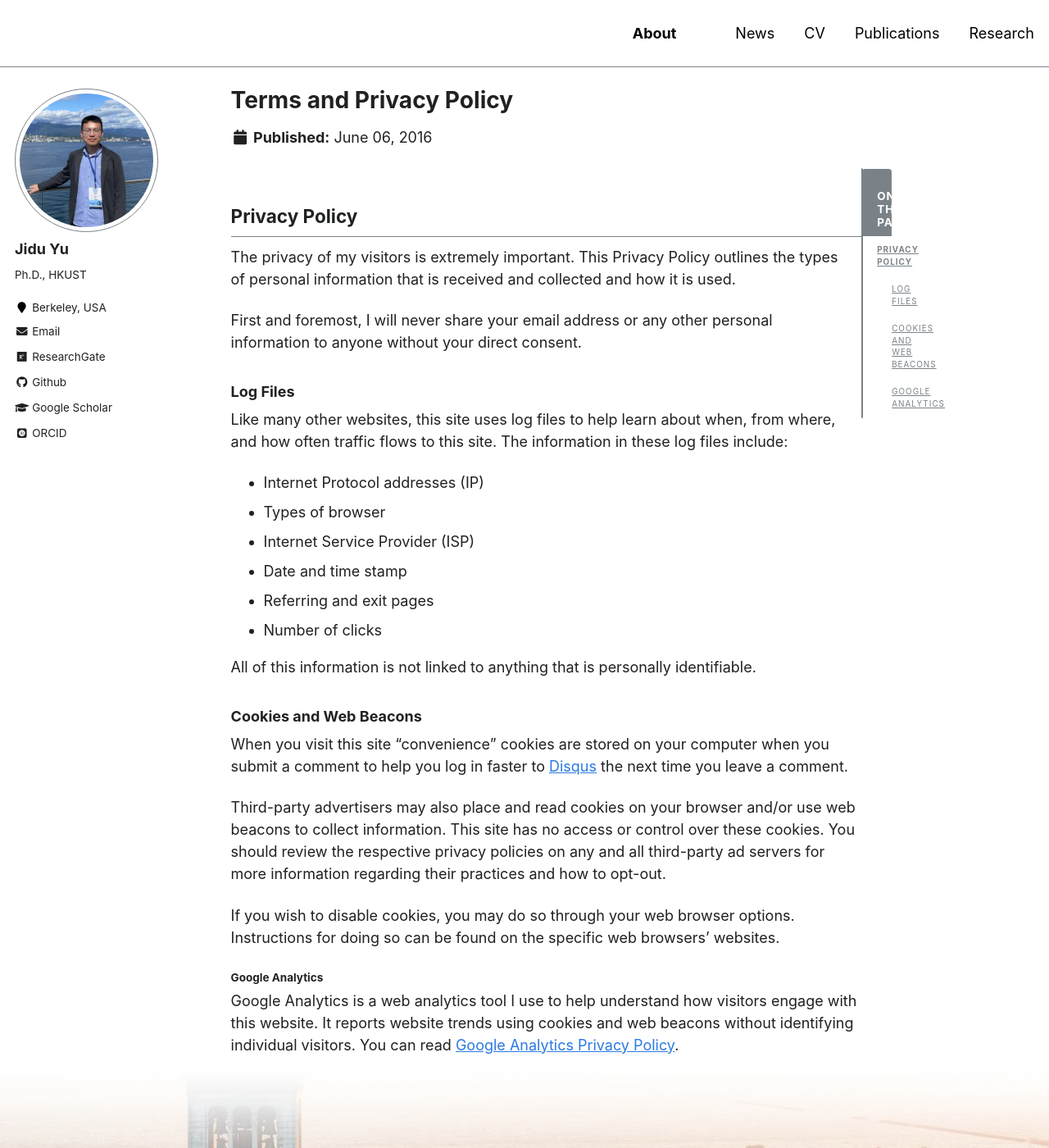
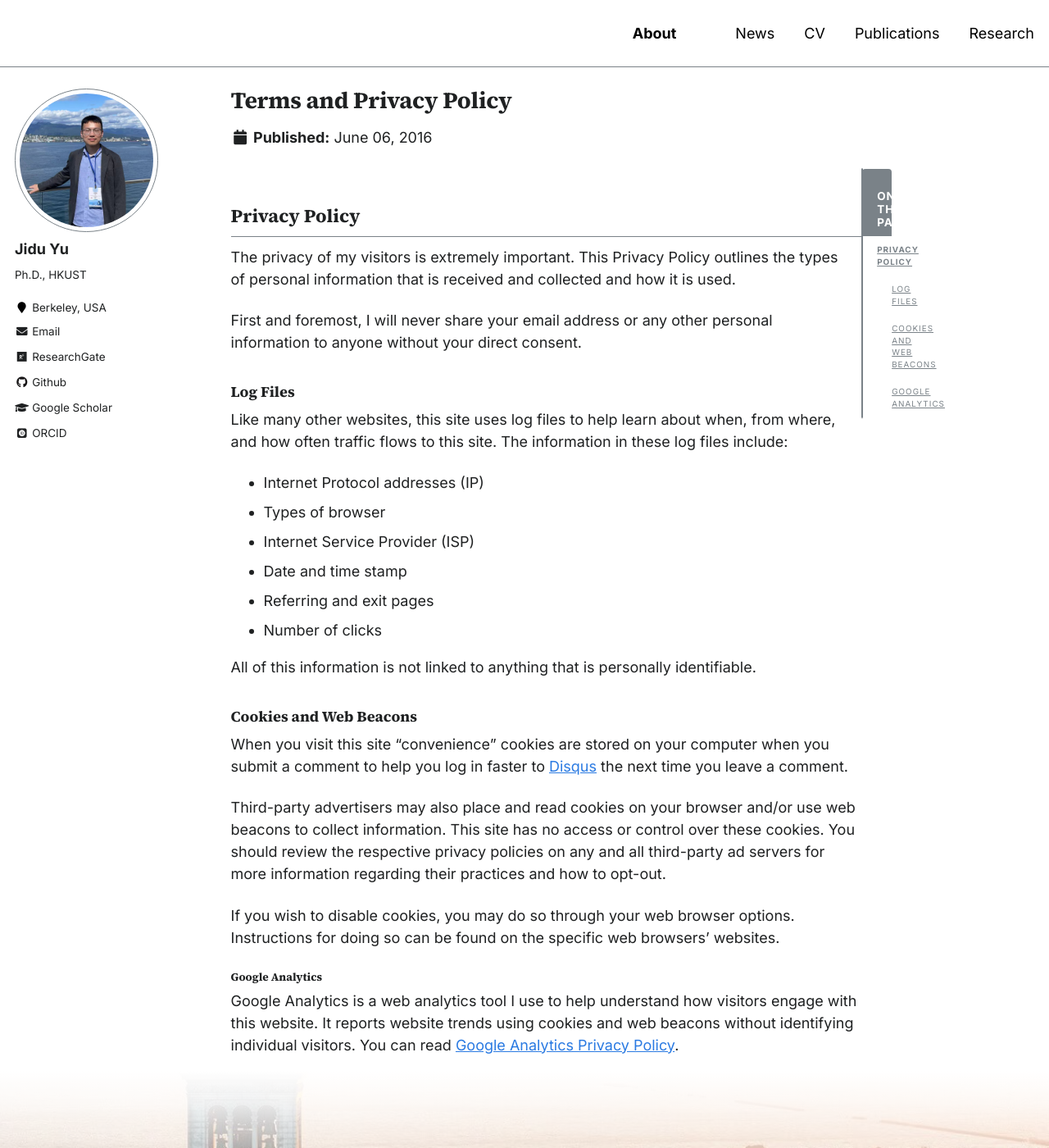
Before and after one commit to yujidu/yujidu.github.io, a Jekyll site: the page built from _pages/terms.md, in a window 1280 px wide and 1400 px high. Shown: the whole window at 82% size. Built offline with Jekyll 4.4.1, drawn with Linux system fonts in a browser that asks for light colours; some web fonts are replaced.

Commit message:
Typography: Source Serif 4 headings, Inter text; phones: larger square photo
Co-Authored-By: Claude Opus 5.5 <noreply@anthropic.com>
Claude-Session: https://claude.ai/code/session_01Vw9tGnbWFVNDt9UXvET6V8

```diff
--- a/_includes/head/custom.html
+++ b/_includes/head/custom.html
@@ -1,6 +1,10 @@
 {% include base_path %}
 
 <!-- start custom head snippets -->
+
+<link rel="preconnect" href="https://fonts.googleapis.com">
+<link rel="preconnect" href="https://fonts.gstatic.com" crossorigin>
+<link rel="stylesheet" href="https://fonts.googleapis.com/css2?family=Inter:wght@400;500;600;700&family=Source+Serif+4:opsz,wght@8..60,400;8..60,600;8..60,700&display=swap">
 
 <link rel="apple-touch-icon" sizes="57x57" href="{{ base_path }}/images/apple-touch-icon-57x57.png?v=M44lzPylqQ">
 <link rel="apple-touch-icon" sizes="60x60" href="{{ base_path }}/images/apple-touch-icon-60x60.png?v=M44lzPylqQ">
--- a/_sass/_home.scss
+++ b/_sass/_home.scss
@@ -837,3 +837,54 @@ a:hover .news-thumb {
     }
   }
 }
+
+/* Typography: serif for titles and names, Inter for text */
+.home-hero__title,
+.home-hero__name,
+.page__title,
+.archive h2,
+.news-item__title,
+.news-detail__headline {
+  font-family: $serif;
+  letter-spacing: -0.01em;
+}
+
+.home-hero__title {
+  font-weight: 700;
+}
+
+.home-hero__name {
+  font-size: 1.35rem;
+}
+
+body {
+  -webkit-font-smoothing: antialiased;
+  -moz-osx-font-smoothing: grayscale;
+}
+
+@media (max-width: 1000px) {
+  /* Phones: square photo, larger, next to a compact profile */
+  .home-hero__profile {
+    align-items: center;
+    gap: 1rem;
+  }
+
+  .home-hero__avatar {
+    flex: 0 0 52%;
+    width: 52%;
+    height: auto;
+    max-width: 280px;
+    aspect-ratio: 1 / 1;
+    align-self: center;
+    object-fit: cover;
+    object-position: center;
+  }
+
+  .home-hero__info {
+    justify-content: center;
+  }
+
+  .home-hero__links li {
+    margin: 0.2em 0;
+  }
+}
--- a/_sass/_variables.scss
+++ b/_sass/_variables.scss
@@ -13,8 +13,8 @@ $paragraph-indent           : false; // true, false (default)
 $indent-var                 : 1.3em;
 
 /* system typefaces */
-$serif                      : Georgia, Times, serif;
-$sans-serif                 : -apple-system, ".SFNSText-Regular", "San Francisco", "Roboto", "Segoe UI", "Helvetica Neue", "Lucida Grande", Arial, sans-serif;
+$serif                      : "Source Serif 4", Georgia, "Times New Roman", serif;
+$sans-serif                 : "Inter", -apple-system, ".SFNSText-Regular", "San Francisco", "Roboto", "Segoe UI", "Helvetica Neue", "Lucida Grande", Arial, sans-serif;
 $monospace                  : Monaco, Consolas, "Lucida Console", monospace;
 
 /* sans serif typefaces */
@@ -29,7 +29,7 @@ $calisto                    : "Calisto MT", serif;
 $garamond                   : Garamond, serif;
 
 $global-font-family         : $sans-serif;
-$header-font-family         : $sans-serif;
+$header-font-family         : $serif;
 $caption-font-family        : $serif;
 
 // $global-font-family         : $bodoni;
```
